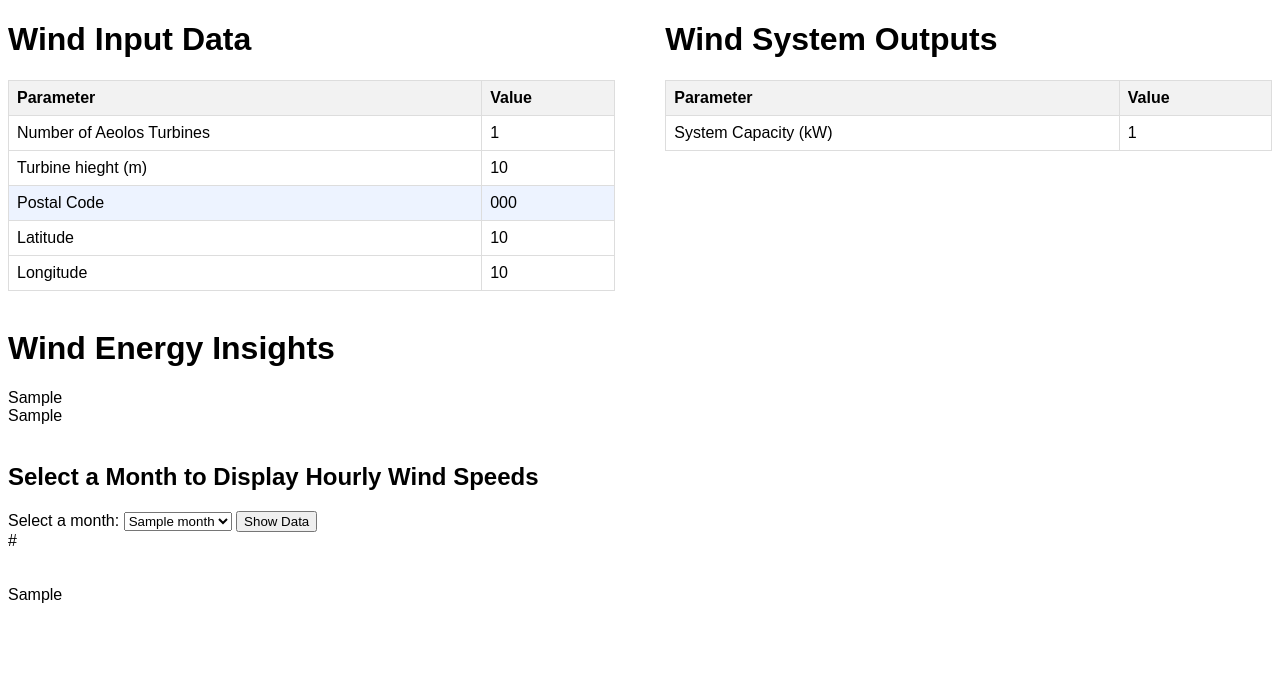
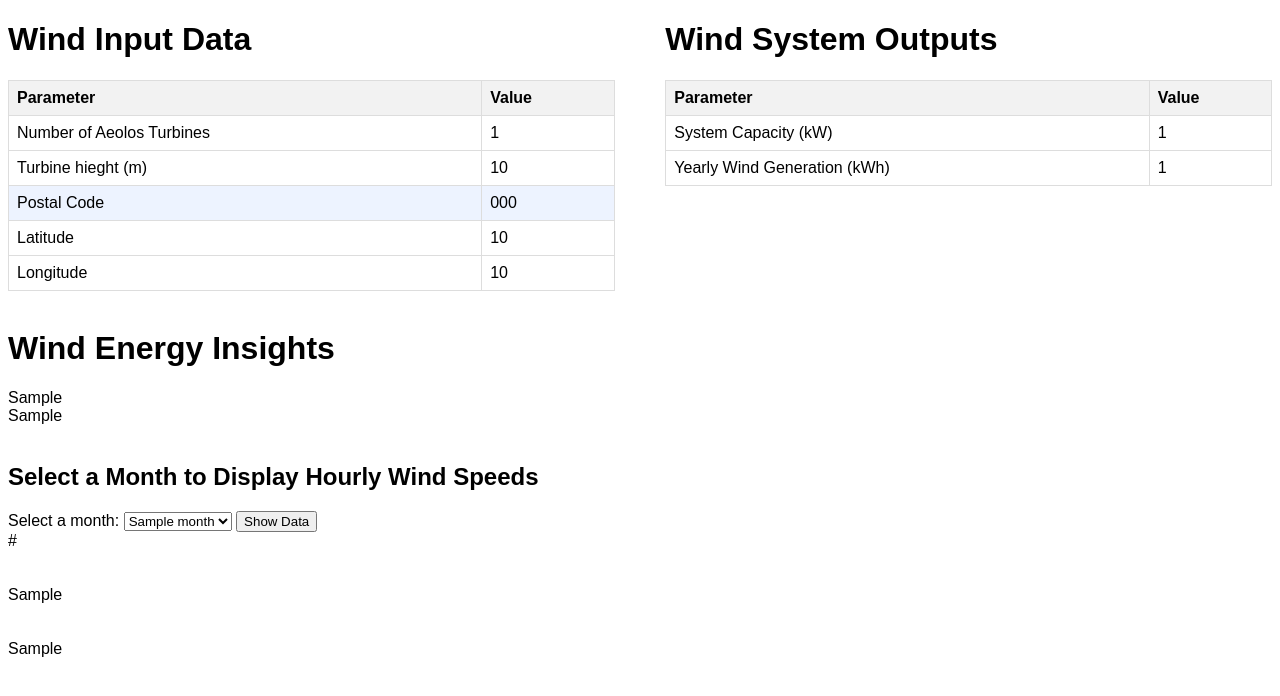
Before and after one commit to NathanPaceydev/Virtual-Power-Plant, a Flask app: template flask app/templates/wind.html in a window 1280 px wide. Shown: the part 54-750 px from the top of the page. Run offline with Flask 3, Linux system fonts and the light colour scheme; the template is opened without the code that fills it: most values are stand-ins (such as "Sample title", 1, 10 or a date in 2020).

Commit message:
wind generation update

```diff
--- a/flask app/app.py
+++ b/flask app/app.py
@@ -307,7 +307,7 @@ def wind():
 
     # Define the heights for the wind speeds we have and the ones we want to interpolate
     measured_heights = np.array([10, 100])
-    interpolate_heights = np.array([20, 30, 40, 50, 60, 80])
+    interpolate_heights = np.array([18, 24, 30, 36, 55, 80])
     interpolated_speeds = {f'wind_speed_{h}m': [] for h in interpolate_heights}
 
     # Iterate over each hour
@@ -361,7 +361,7 @@ def wind():
     fig3.add_trace(go.Scatter(x=dates, y=month_data['wind_speed_100m'], mode='lines', name='100m (measured)', line=dict(color='red')))
 
     # Plotting interpolated wind speeds
-    for height in ['20m', '30m', '40m', '50m', '60m', '80m']:
+    for height in ['18m', '24m', '30m', '36m', '55m', '80m']:
         fig3.add_trace(go.Scatter(x=dates, y=month_data[f'wind_speed_{height}'], mode='lines', name=f'{height} (interpolated)', line=dict(dash='dash')))
 
 
@@ -396,7 +396,7 @@ def wind():
     # Ensure 'hour' column is correct based on the 'date' index
     hourly_dataframe['hour'] = hourly_dataframe.index.hour
     # Specify the wind speed heights you have in your DataFrame
-    wind_speed_heights = ['wind_speed_10m','wind_speed_50m', 'wind_speed_100m']
+    wind_speed_heights = ['wind_speed_10m','wind_speed_55m', 'wind_speed_100m']
 
     # Initialize a dictionary to hold our summary stats for each height
     hourly_stats = {height: {'mean': [], 'std': []} for height in wind_speed_heights}
@@ -440,10 +440,48 @@ def wind():
     # Convert the figure to HTML
     stat_plot_html = stat_fig.to_html(full_html=False)
 
+    ######## Wind Generation ##########
+    # see wind speed output relationship code to see how values were derived
+    # funtion to take in houly wind speed and calculate the kW produced in that hour
+    def wind_output_fit(x_wind_speed):
+        # Use a vectorized approach to handle an array of wind speeds
+        output = np.where((x_wind_speed > 11) | (x_wind_speed < 3), 0, 51 + (119 / np.pi) * np.arctan(0.8 * x_wind_speed - 6))
+        return output
+
+    # Apply the function to calculate the power output for each hour
+    hourly_dataframe['power_output'] = wind_output_fit(hourly_dataframe['wind_speed_'+str(turbine_height)+'m'])
+
+    # Assume `num_turbines` is defined somewhere in your code
+    # Calculate total power generation for each hour
+    hourly_dataframe['total_power_gen'] = hourly_dataframe['power_output'] * num_turbines * capacity_factor
+
+    # Sum up to find the total yearly generation
+    total_yearly_generation = hourly_dataframe['total_power_gen'].sum()
+
+    # Aggregate this hourly data by month
+    monthly_generation = hourly_dataframe.resample('M').sum()['total_power_gen']
+
+    # Plot the monthly generation
+    wind_month_fig = go.Figure()
+    wind_month_fig.add_trace(go.Bar(x=monthly_generation.index.month, y=monthly_generation.values))
+
+    # Update plot layout
+    wind_month_fig.update_layout(
+        title='Monthly Wind Power Generation',
+        xaxis_title='Month',
+        yaxis_title='Total Power Generation (kWh)',
+        xaxis=dict(tickvals=list(range(1, 13)), ticktext=list(calendar.month_name[1:])),
+        yaxis=dict(title='Total Power Generation (kWh)')
+    )
+
+    # You can convert this figure to HTML for Flask as before
+    monthly_gen_plot_html = wind_month_fig.to_html(full_html=False)
 
     # Pass all plots to the template
     return render_template(
         'wind.html',
+        total_yearly_generation=total_yearly_generation,
+        monthly_gen_plot_html=monthly_gen_plot_html,
         turbine_height=turbine_height,
         total_system_capacity_kw=total_system_capacity_kw,
         num_turbines=num_turbines,
--- a/flask app/templates/solar.html
+++ b/flask app/templates/solar.html
@@ -46,7 +46,7 @@
             <!-- Example output row -->
             <tr>
                 <td style="border: 1px solid #ddd; padding: 8px;">System Capacity (kW)</td>
-                <td style="border: 1px solid #ddd; padding: 8px;">{{ system_capacity }}</td>
+                <td style="border: 1px solid #ddd; padding: 8px;">{{ system_capacity | round(2) }}</td>
             </tr>
             <tr>
                 <td style="border: 1px solid #ddd; padding: 8px;">Total Yearly DC (kWh)</td>
--- a/flask app/templates/wind.html
+++ b/flask app/templates/wind.html
@@ -47,12 +47,15 @@
                 <th style="border: 1px solid #ddd; padding: 8px; text-align: left;">Parameter</th>
                 <th style="border: 1px solid #ddd; padding: 8px; text-align: left;">Value</th>
             </tr>
-            <!-- Example output row -->
+
             <tr>
                 <td style="border: 1px solid #ddd; padding: 8px;">System Capacity (kW)</td>
                 <td style="border: 1px solid #ddd; padding: 8px;">{{ total_system_capacity_kw | round(2) }}</td>
             </tr>
-
+            <tr>
+                <td style="border: 1px solid #ddd; padding: 8px;">Yearly Wind Generation (kWh)</td>
+                <td style="border: 1px solid #ddd; padding: 8px;">{{ total_yearly_generation | round(2) }}</td>
+            </tr>
 
 
         </table>
@@ -82,6 +85,9 @@
 
 <!-- Hourly Averaged plot-->
 <div>{{ stat_plot|safe }}</div>
+<br><br>
+<!-- Specific Choosen wind height -->
+<div>{{ monthly_gen_plot_html|safe }}</div>
 
 
 {% endblock %}
```
Also changed, not shown: flask app/.cache.sqlite, 2 other files.
